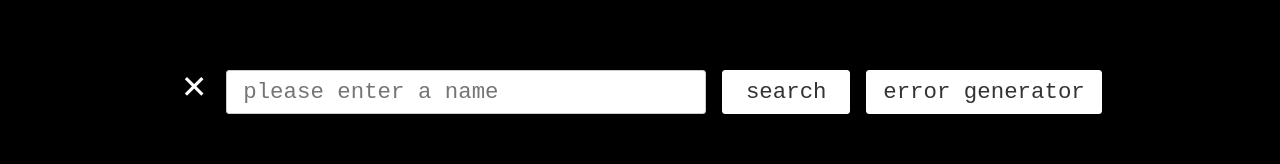
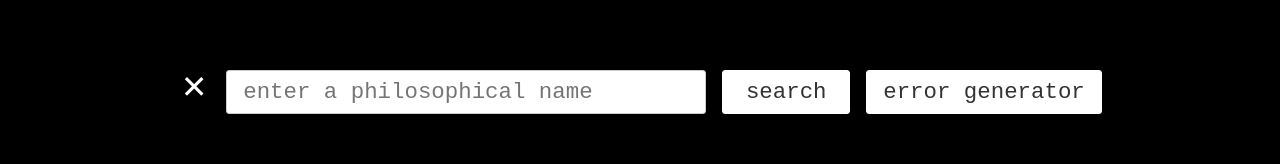
Before and after one commit to xu69ux/react-course, a React (Vite) app: page /search/page/1 in a window 1280 px wide. Shown: the part 150-314 px from the top of the page. Built offline with nearby package versions, Linux system fonts and the light colour scheme; no server answers.

Commit message:
feat: add some styles

```diff
--- a/src/components/search/SearchBar.tsx
+++ b/src/components/search/SearchBar.tsx
@@ -41,7 +41,7 @@ export const SearchBar: React.FC<SearchBarProps> = (props) => {
         <input
           className="search-bar__input"
           type="text"
-          placeholder="please enter a name"
+          placeholder="enter a philosophical name"
           value={inputValue}
           onChange={(e) => setInputValue(e.target.value)}
         />
--- a/src/components/search/SearchResult.tsx
+++ b/src/components/search/SearchResult.tsx
@@ -21,6 +21,7 @@ export const SearchResult: React.FC<SearchResultProps> = (props) => {
   const renderSearchResults = () => {
     return (
       <>
+        <h2 className="search-result__title">search results:</h2>
         <ul className="search-result__list">
           {searchResults.map((result: ISearchResult) => (
             <li key={result.id}>
--- a/src/styles/Pagination.css
+++ b/src/styles/Pagination.css
@@ -3,7 +3,7 @@
   justify-content: center;
   align-items: center;
   margin-top: 1rem;
-  margin-bottom: 2rem;
+  margin-bottom: 4rem;
   font-size: 1.5rem;
 }
 
```
